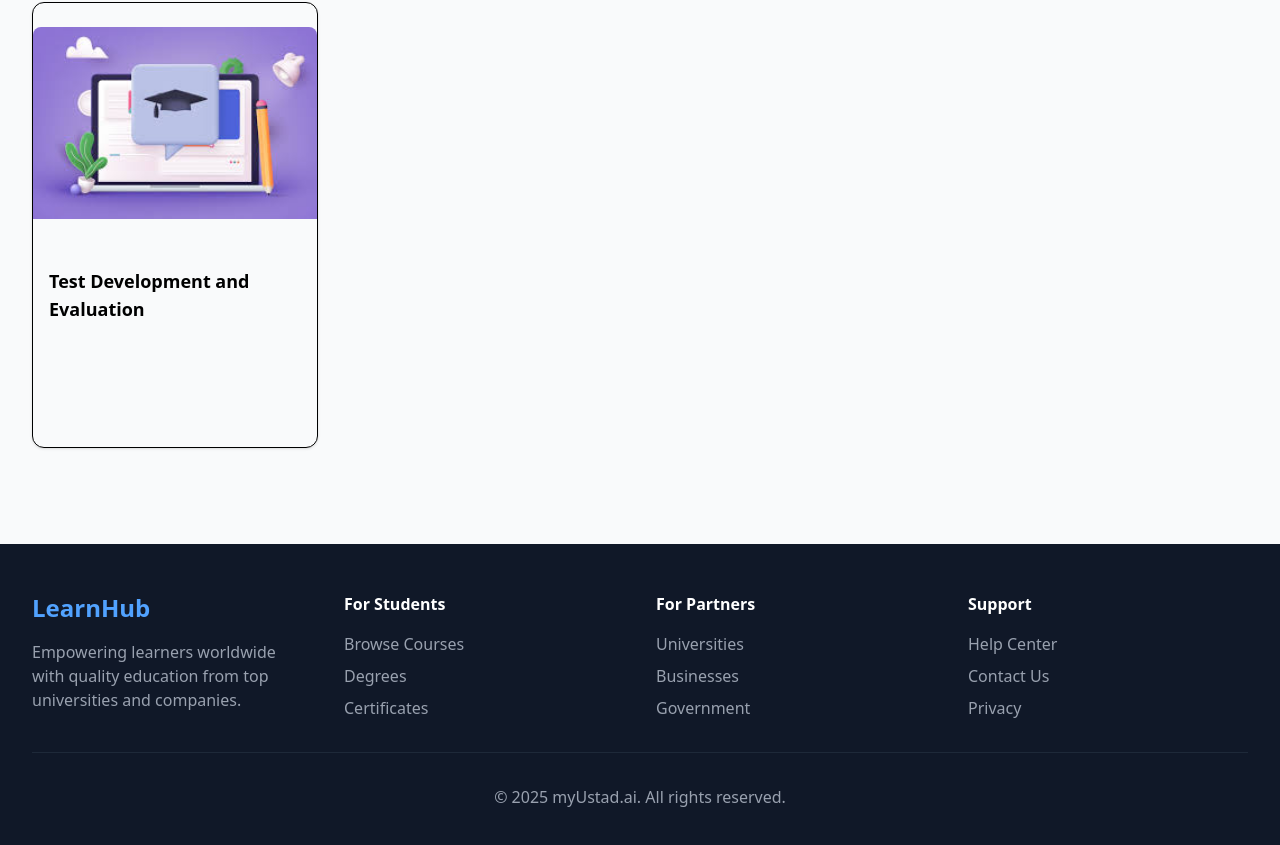
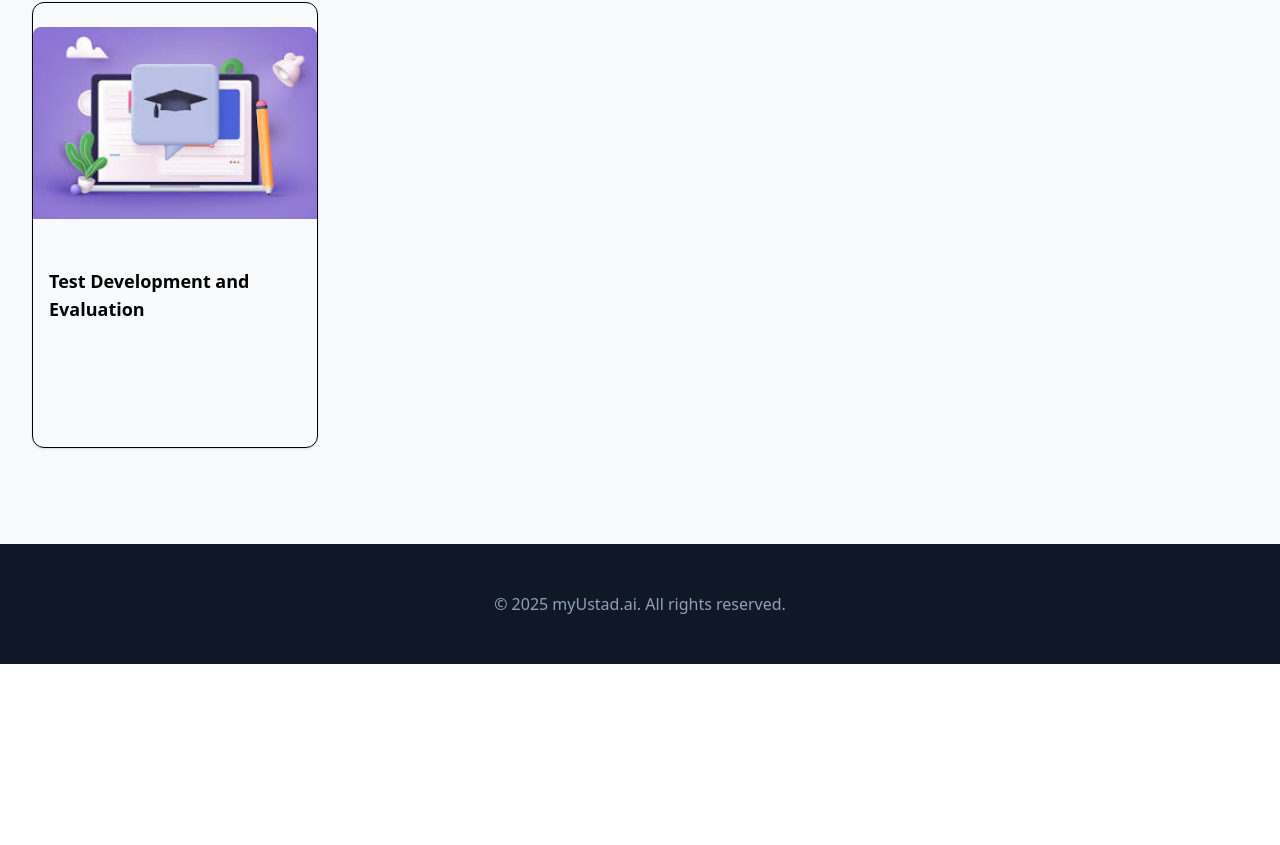
Before and after one commit to hasanasim14/myUstadh.ai, a React (Vite) app: page /courses in a window 1280 px wide. Shown: the part 549-1394 px from the top of the page. After the commit the page ends 1213 px from the top, so only its background shows below. Built offline with nearby package versions, Linux system fonts and the light colour scheme; sample sign-in values are in the browser's storage.

Commit message:
Pinned notes bug and mindmap bug fixed

```diff
--- a/src/App.jsx
+++ b/src/App.jsx
@@ -43,7 +43,7 @@ export default function App() {
       Response: answer,
       editable: false,
     };
-    setNotes((prev) => [...prev, newNote]);
+    setNotes((prev) => [newNote, ...prev]);
 
     // saving note before sending
     try {
--- a/src/components/CardThree.jsx
+++ b/src/components/CardThree.jsx
@@ -105,9 +105,6 @@ const CardThree = ({ notes, setNotes, selectedDocs, onCollapseChange }) => {
         editable: false,
         type: "mindmap",
       };
-
-      // Just add it to notes like others
-      setNotes((prev) => [newMindmapNote, ...prev]);
 
       // Refresh from backend after short delay to ensure it's saved
       setTimeout(fetchNotes, 500);
@@ -248,11 +245,12 @@ const CardThree = ({ notes, setNotes, selectedDocs, onCollapseChange }) => {
   const handleNoteClick = (index) => {
     const note = notes[index];
 
-    if (note.type === "mindmap") {
+    if (note.docType === "mindmap") {
       setMindmapMarkdown(note.Response);
       setMindmapOpen(true);
       return;
     }
+
     if (note.editable) {
       // open edit modal
       setCurrentEditNoteIndex(index);
@@ -303,6 +301,7 @@ const CardThree = ({ notes, setNotes, selectedDocs, onCollapseChange }) => {
     }
   };
 
+  // removed the get-note-title api
   const handleFetchAndAddNote = async (type) => {
     let contentEndpoint = "";
 
@@ -311,8 +310,6 @@ const CardThree = ({ notes, setNotes, selectedDocs, onCollapseChange }) => {
       contentEndpoint = `${endpoint}/briefing-doc`;
     else if (type === "FAQ") contentEndpoint = `${endpoint}/faq`;
     else return;
-
-    const titleEndpoint = `${endpoint}/get-note-title`;
 
     setLoading(true);
 
@@ -329,23 +326,14 @@ const CardThree = ({ notes, setNotes, selectedDocs, onCollapseChange }) => {
         },
         body: JSON.stringify(wrappedDocs),
       });
+
       if (!contentResponse.ok)
         throw new Error(`Content API error: ${contentResponse.status}`);
+
       const content = await contentResponse.text();
 
-      // Fetch dynamic title
-      const titleResponse = await fetch(titleEndpoint, {
-        method: "POST",
-        headers: { "Content-Type": "application/json" },
-        body: JSON.stringify({ type, ...wrappedDocs }),
-      });
-      if (!titleResponse.ok)
-        throw new Error(`Title API error: ${titleResponse.status}`);
-      const rawTitle = await titleResponse.text();
-      const titleData = rawTitle.replace(/^"(.*)"$/, "$1");
-
       const newNote = {
-        Title: titleData,
+        Title: type, // Fallback to using the type as title
         content: content || "No content available.",
         editable: false,
       };
--- a/src/components/CourseCatalog.jsx
+++ b/src/components/CourseCatalog.jsx
@@ -236,80 +236,11 @@ export default function CourseCatalog() {
 
       {/* Footer */}
       <footer className="bg-gray-900 text-white py-12 mt-16">
-        <div className="max-w-7xl mx-auto px-4 sm:px-6 lg:px-8">
-          <div className="grid grid-cols-1 md:grid-cols-4 gap-8">
-            <div>
-              <div className="text-2xl font-bold text-blue-400 mb-4">
-                LearnHub
-              </div>
-              <p className="text-gray-400">
-                Empowering learners worldwide with quality education from top
-                universities and companies.
-              </p>
-            </div>
-            <div>
-              <h3 className="font-semibold mb-4">For Students</h3>
-              <ul className="space-y-2 text-gray-400">
-                <li>
-                  <a href="#" className="hover:text-white">
-                    Browse Courses
-                  </a>
-                </li>
-                <li>
-                  <a href="#" className="hover:text-white">
-                    Degrees
-                  </a>
-                </li>
-                <li>
-                  <a href="#" className="hover:text-white">
-                    Certificates
-                  </a>
-                </li>
-              </ul>
-            </div>
-            <div>
-              <h3 className="font-semibold mb-4">For Partners</h3>
-              <ul className="space-y-2 text-gray-400">
-                <li>
-                  <a href="#" className="hover:text-white">
-                    Universities
-                  </a>
-                </li>
-                <li>
-                  <a href="#" className="hover:text-white">
-                    Businesses
-                  </a>
-                </li>
-                <li>
-                  <a href="#" className="hover:text-white">
-                    Government
-                  </a>
-                </li>
-              </ul>
-            </div>
-            <div>
-              <h3 className="font-semibold mb-4">Support</h3>
-              <ul className="space-y-2 text-gray-400">
-                <li>
-                  <a href="#" className="hover:text-white">
-                    Help Center
-                  </a>
-                </li>
-                <li>
-                  <a href="#" className="hover:text-white">
-                    Contact Us
-                  </a>
-                </li>
-                <li>
-                  <a href="#" className="hover:text-white">
-                    Privacy
-                  </a>
-                </li>
-              </ul>
-            </div>
-          </div>
-          <div className="border-t border-gray-800 mt-8 pt-8 text-center text-gray-400">
-            <p>&copy; 2025 myUstad.ai. All rights reserved.</p>
+        <div className="max-w-6xl mx-auto px-6">
+          <div className="text-center">
+            <p className="text-slate-400">
+              &copy; 2025 myUstad.ai. All rights reserved.
+            </p>
           </div>
         </div>
       </footer>
```
Also changed, not shown: src/components/MindmapModal.jsx (+9 -10 lines).
